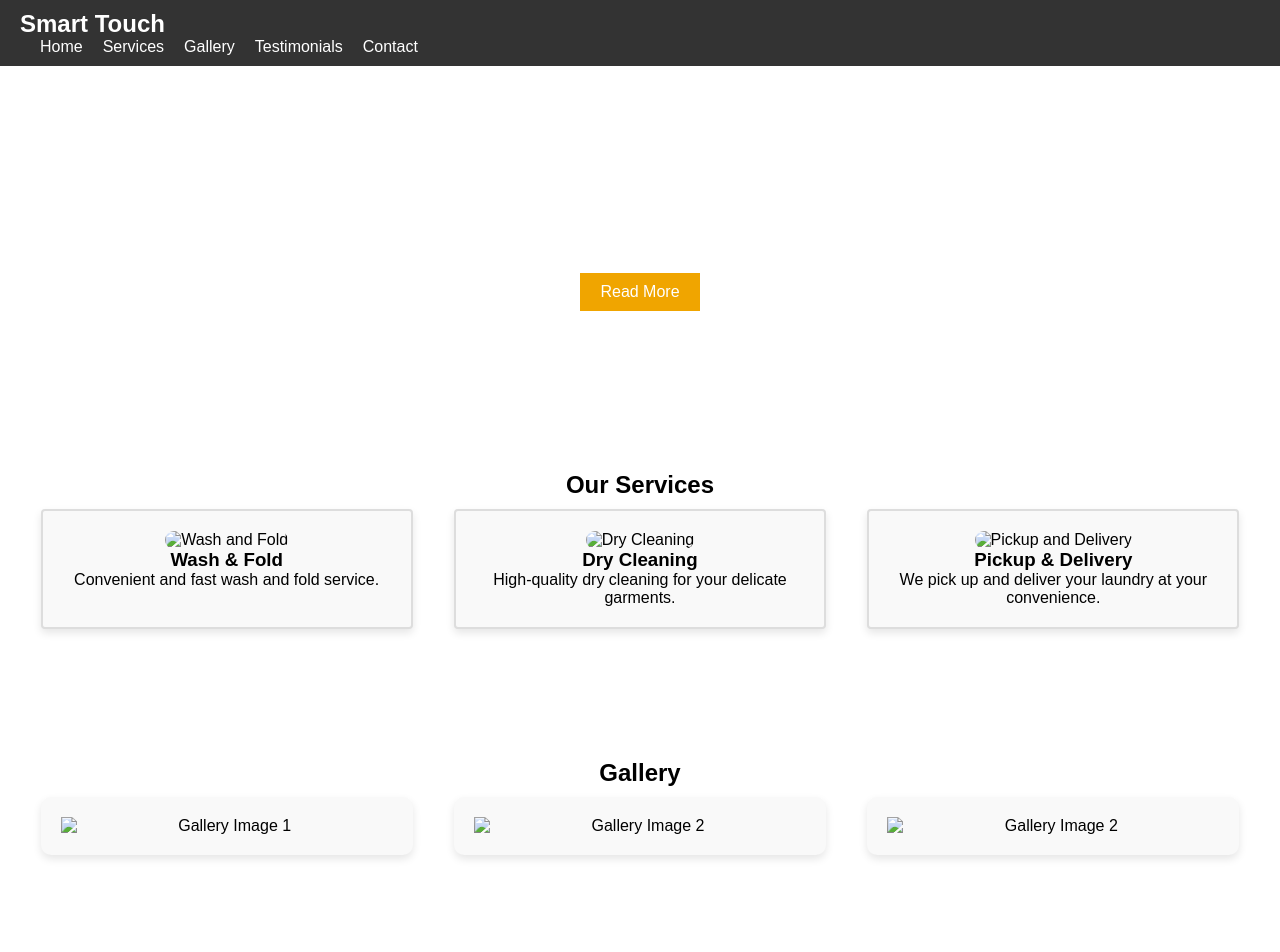
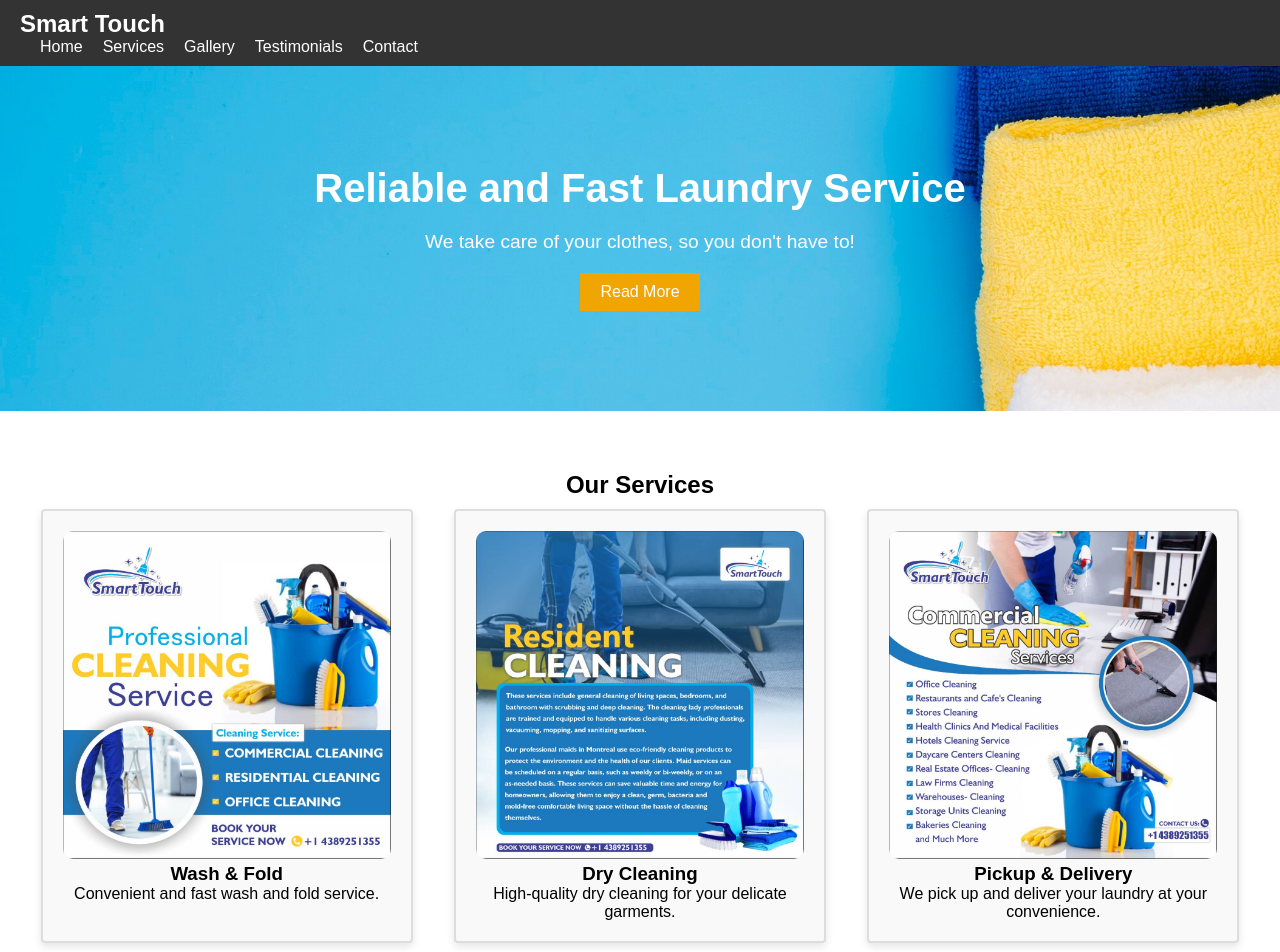
Before and after one commit to CforTech/CforTech.github.io, a plain HTML site: page index.html in a window 1280 px wide. Shown: the top 952 px of the page. Drawn offline with Linux system fonts and the light colour scheme.

Commit message:
Add files via upload

```diff
--- a/index.html
+++ b/index.html
@@ -33,17 +33,17 @@
         <h2>Our Services</h2>
         <div class="services-container">
             <div class="service zoom-container"  >
-                <img src="images/l1.jpeg" alt="Wash and Fold">
+                <img src="l1.jpeg" alt="Wash and Fold">
                 <h3>Wash & Fold</h3>
                 <p>Convenient and fast wash and fold service.</p>
             </div>
             <div class="service zoom-container">
-                <img src="images/l2.jpeg" alt="Dry Cleaning">
+                <img src="l2.jpeg" alt="Dry Cleaning">
                 <h3>Dry Cleaning</h3>
                 <p>High-quality dry cleaning for your delicate garments.</p>
             </div>
             <div class="service zoom-container">
-                <img src="images/l4.jpeg" alt="Pickup and Delivery">
+                <img src="l4.jpeg" alt="Pickup and Delivery">
                 <h3>Pickup & Delivery</h3>
                 <p>We pick up and deliver your laundry at your convenience.</p>
             </div>
@@ -53,9 +53,9 @@
     <section id="gallery">
         <h2>Gallery</h2>
         <div class="gallery-container">
-            <img src="images/Editednow.jpg" alt="Gallery Image 1">
-            <img src="images/Editednow.jpg" alt="Gallery Image 2">
-            <img src="images/Editednow.jpg" alt="Gallery Image 2">
+            <img src="Editednow.jpg" alt="Gallery Image 1">
+            <img src="Editednow.jpg" alt="Gallery Image 2">
+            <img src="Editednow.jpg" alt="Gallery Image 2">
         </div>
     </section>
 
@@ -123,8 +123,8 @@
             <a href="https://www.facebook.com" target="_blank" class="social-icon facebook">Facebook</a>
             <a href="https://www.twitter.com" target="_blank" class="social-icon twitter">Twitter</a>
             <a href="mailto:info@laundryservice.com" class="social-icon email">Email</a>
-            <a href="https://web.whatsapp.com/" target="_blank" class="social-icon whatsapp">whatsapp</a>
-            <h4>Contact number: +14389251355</h4>
+            <a href="https://web.whatsapp.com/" target="_blank" class="social-icon whatsapp">+14389251355</a>
+
         </div>
     </section>
     <footer>
--- a/styles.css
+++ b/styles.css
@@ -34,7 +34,7 @@
 }
 
 .hero {
-    background: url('images/l6.jpg') no-repeat center center/cover;
+    background: url('l6.jpg') no-repeat center center/cover;
     color: #fff;
     text-align: center;
     padding: 100px 20px;
```
Also changed, not shown: pexels-cottonbro-4107305.jpg (added).
